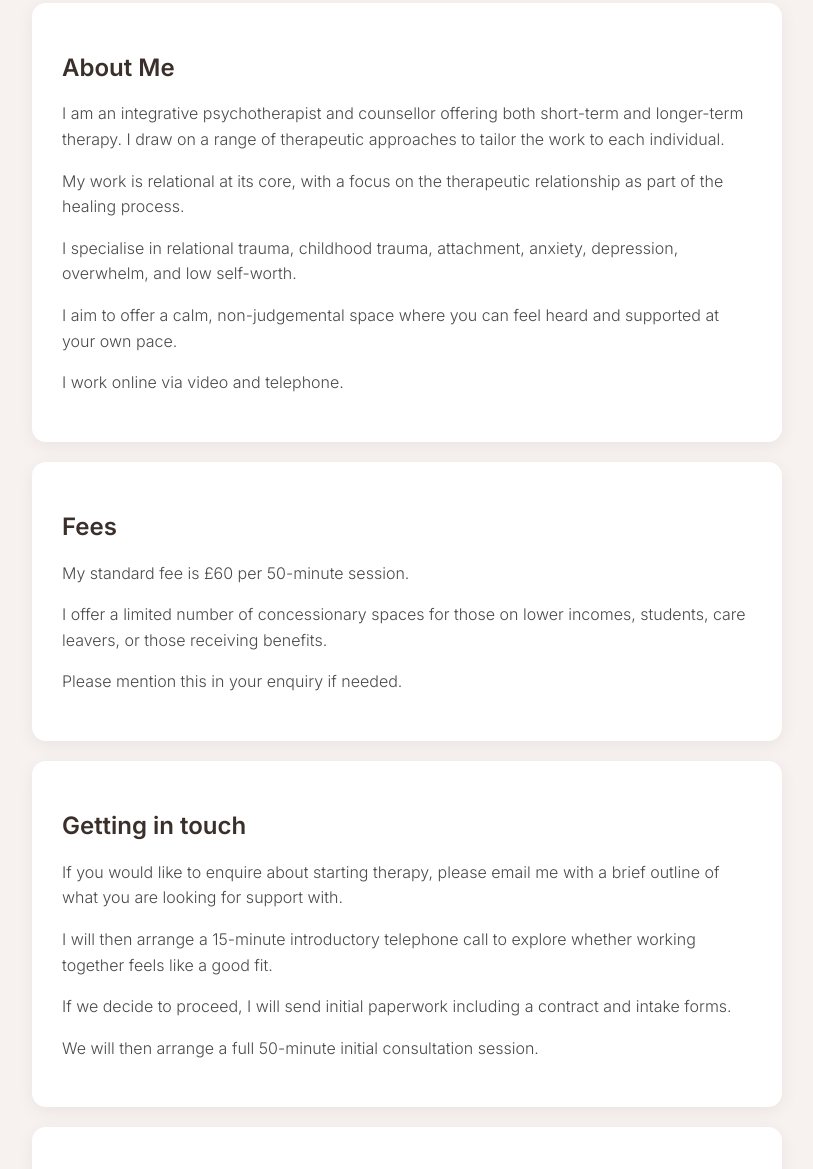
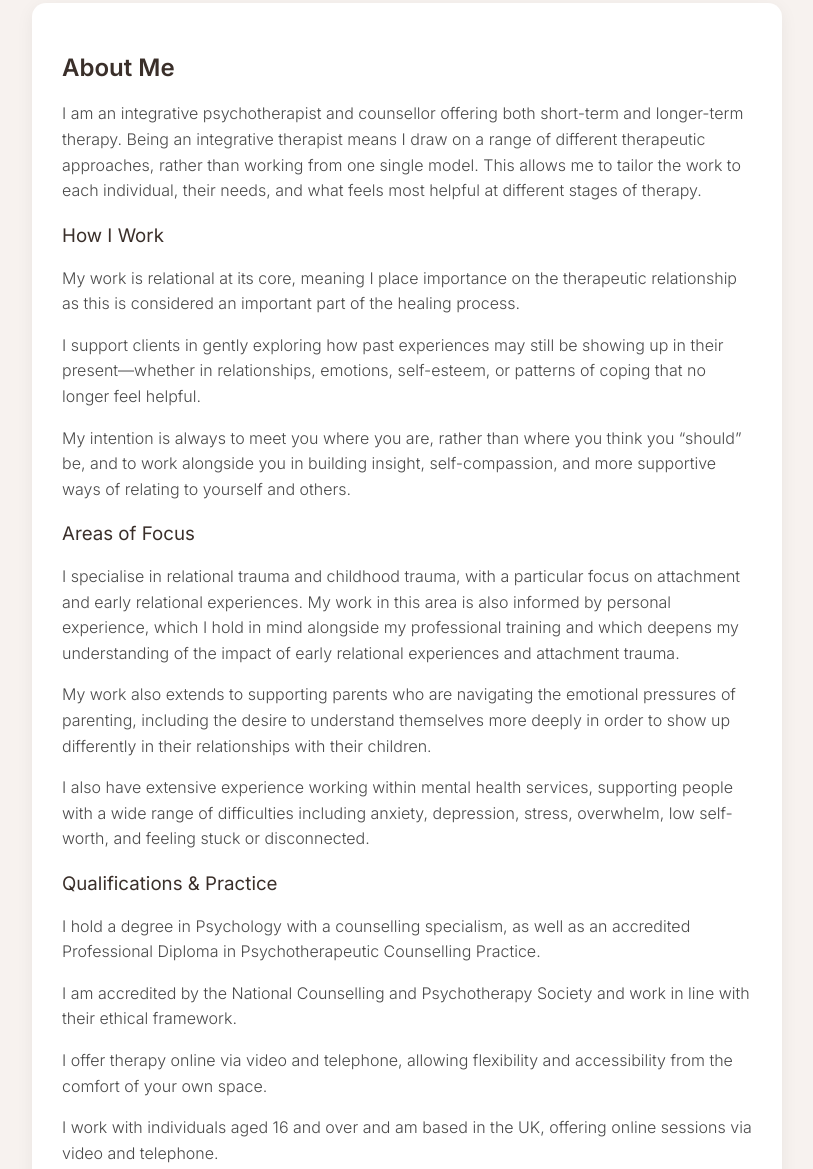
Before and after one commit to LaviniaPsychotherapy/Lavinia-H-Psychotherapy-and-Counselling, a plain HTML site: page index.html in a window 1280 px wide. Shown: the part 482-1651 px from the top of the page, without its empty margins (233-1046 px from the left). Drawn offline with Linux system fonts and the light colour scheme.

Commit message:
index.html

```diff
--- a/index.html
+++ b/index.html
@@ -4,7 +4,6 @@
   <title>Lavinia Haarhoff | Integrative Psychotherapist and Counsellor</title>
   <meta name="viewport" content="width=device-width, initial-scale=1.0">
 
-  <!-- FONT -->
   <link href="https://fonts.googleapis.com/css2?family=Inter:wght@300;400;600&display=swap" rel="stylesheet">
 
   <style>
@@ -20,13 +19,14 @@
       font-weight: 600;
     }
 
-    p, li {
+    h3 {
+      font-weight: 500;
+      color: #3a2f2a;
+    }
+
+    p {
       font-weight: 300;
       line-height: 1.6;
-    }
-
-    ul {
-      padding-left: 20px;
     }
 
     a {
@@ -47,7 +47,6 @@
       margin-bottom: 20px;
     }
 
-    /* HERO SECTION */
     .hero {
       background: linear-gradient(135deg, #f7f2ef, #f1e6df);
       padding: 40px 30px;
@@ -70,7 +69,6 @@
       margin-top: 5px;
       font-weight: 400;
     }
-
   </style>
 </head>
 
@@ -78,34 +76,68 @@
 
 <div class="container">
 
-<!-- HERO -->
 <div class="card hero">
-
   <img src="me.jpg" class="photo">
-
   <h1 style="margin-bottom:5px;">Lavinia Haarhoff</h1>
   <p><strong>Integrative Psychotherapist and Counsellor</strong></p>
+  <p class="tagline">Warm, relational, integrative therapy</p>
+</div>
 
-  <p class="tagline">Warm, relational, integrative therapy</p>
+<div class="card">
+  <h2>About Me</h2>
+
+  <p>
+    I am an integrative psychotherapist and counsellor offering both short-term and longer-term therapy. Being an integrative therapist means I draw on a range of different therapeutic approaches, rather than working from one single model. This allows me to tailor the work to each individual, their needs, and what feels most helpful at different stages of therapy.
+  </p>
+
+  <h3 style="margin-top:20px;">How I Work</h3>
+
+  <p>
+    My work is relational at its core, meaning I place importance on the therapeutic relationship as this is considered an important part of the healing process.
+  </p>
+
+  <p>
+    I support clients in gently exploring how past experiences may still be showing up in their present—whether in relationships, emotions, self-esteem, or patterns of coping that no longer feel helpful.
+  </p>
+
+  <p>
+    My intention is always to meet you where you are, rather than where you think you “should” be, and to work alongside you in building insight, self-compassion, and more supportive ways of relating to yourself and others.
+  </p>
+
+  <h3 style="margin-top:20px;">Areas of Focus</h3>
+
+  <p>
+    I specialise in relational trauma and childhood trauma, with a particular focus on attachment and early relational experiences. My work in this area is also informed by personal experience, which I hold in mind alongside my professional training and which deepens my understanding of the impact of early relational experiences and attachment trauma.
+  </p>
+
+  <p>
+    My work also extends to supporting parents who are navigating the emotional pressures of parenting, including the desire to understand themselves more deeply in order to show up differently in their relationships with their children.
+  </p>
+
+  <p>
+    I also have extensive experience working within mental health services, supporting people with a wide range of difficulties including anxiety, depression, stress, overwhelm, low self-worth, and feeling stuck or disconnected.
+  </p>
+
+  <h3 style="margin-top:20px;">Qualifications & Practice</h3>
+
+  <p>
+    I hold a degree in Psychology with a counselling specialism, as well as an accredited Professional Diploma in Psychotherapeutic Counselling Practice.
+  </p>
+
+  <p>
+    I am accredited by the National Counselling and Psychotherapy Society and work in line with their ethical framework.
+  </p>
+
+  <p>
+    I offer therapy online via video and telephone, allowing flexibility and accessibility from the comfort of your own space.
+  </p>
+
+  <p>
+    I work with individuals aged 16 and over and am based in the UK, offering online sessions via video and telephone.
+  </p>
 
 </div>
 
-<!-- ABOUT -->
-<div class="card">
-  <h2>About Me</h2>
-
-  <p>I am an integrative psychotherapist and counsellor offering both short-term and longer-term therapy. I draw on a range of therapeutic approaches to tailor the work to each individual.</p>
-
-  <p>My work is relational at its core, with a focus on the therapeutic relationship as part of the healing process.</p>
-
-  <p>I specialise in relational trauma, childhood trauma, attachment, anxiety, depression, overwhelm, and low self-worth.</p>
-
-  <p>I aim to offer a calm, non-judgemental space where you can feel heard and supported at your own pace.</p>
-
-  <p>I work online via video and telephone.</p>
-</div>
-
-<!-- FEES -->
 <div class="card">
   <h2>Fees</h2>
 
@@ -116,20 +148,26 @@
   <p>Please mention this in your enquiry if needed.</p>
 </div>
 
-<!-- GETTING IN TOUCH -->
 <div class="card">
   <h2>Getting in touch</h2>
 
-  <p>If you would like to enquire about starting therapy, please email me with a brief outline of what you are looking for support with.</p>
+  <p>
+    If you would like to enquire about starting therapy, please email me with a brief outline of what you are looking for support with.
+  </p>
 
-  <p>I will then arrange a 15-minute introductory telephone call to explore whether working together feels like a good fit.</p>
+  <p>
+    I will then arrange a 15-minute introductory telephone call. This is an opportunity for us to have a short conversation, explore what you are looking for, and see whether working together feels like a good fit. There is no pressure in this call—it is simply a chance for us to get a sense of each other.
+  </p>
 
-  <p>If we decide to proceed, I will send initial paperwork including a contract and intake forms.</p>
+  <p>
+    If we decide to proceed, I will send over some initial paperwork, including a contract and intake forms for you to complete.
+  </p>
 
-  <p>We will then arrange a full 50-minute initial consultation session.</p>
+  <p>
+    We will then arrange a full initial consultation session at the agreed rate. This is a 50-minute session where we can explore things in more depth and begin to think about how we might work together going forward.
+  </p>
 </div>
 
-<!-- CONTACT -->
 <div class="card">
   <h2>Contact</h2>
 
```
